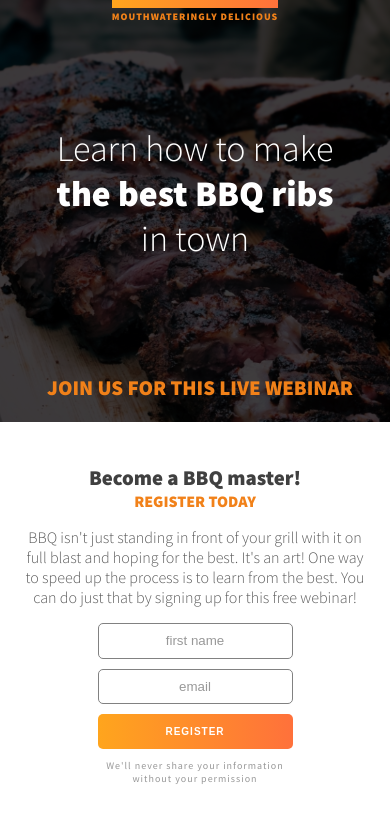
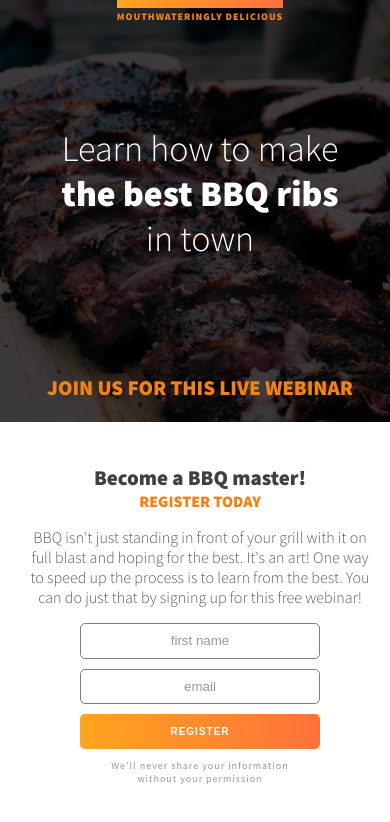
Before and after one commit to vieiraprog/bbq-splash-page, a plain HTML site: page index.html in a window 390 px wide. Drawn offline with Linux system fonts and the light colour scheme.

Commit message:
conserta min-width para mobile

```diff
--- a/css/style.css
+++ b/css/style.css
@@ -81,9 +81,13 @@ LAYOUT
     justify-content: space-between;
     text-align: center;
     min-height: 50vh;
+    min-width: 400px;
 }
 
-.main { text-align: center; }
+.main {
+    text-align: center;
+    min-width: 400px;
+}
 
 .main > * {
     width: 350px;
@@ -102,7 +106,7 @@ LAYOUT
 /*-----form-----*/
 
 .email-collector {
-    width: 50%;
+    width: 60%;
     max-width: 250px;
 }
 
```
